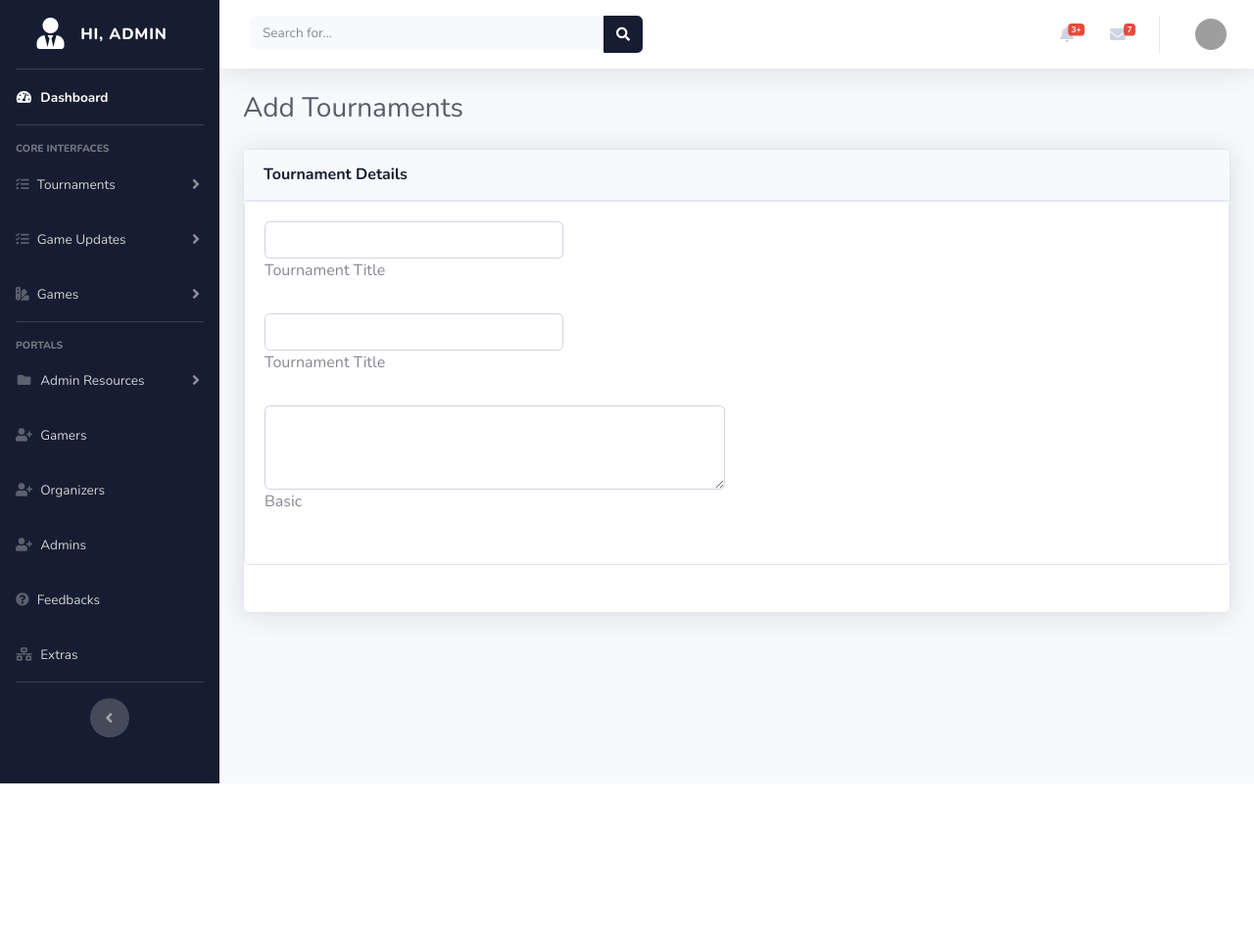
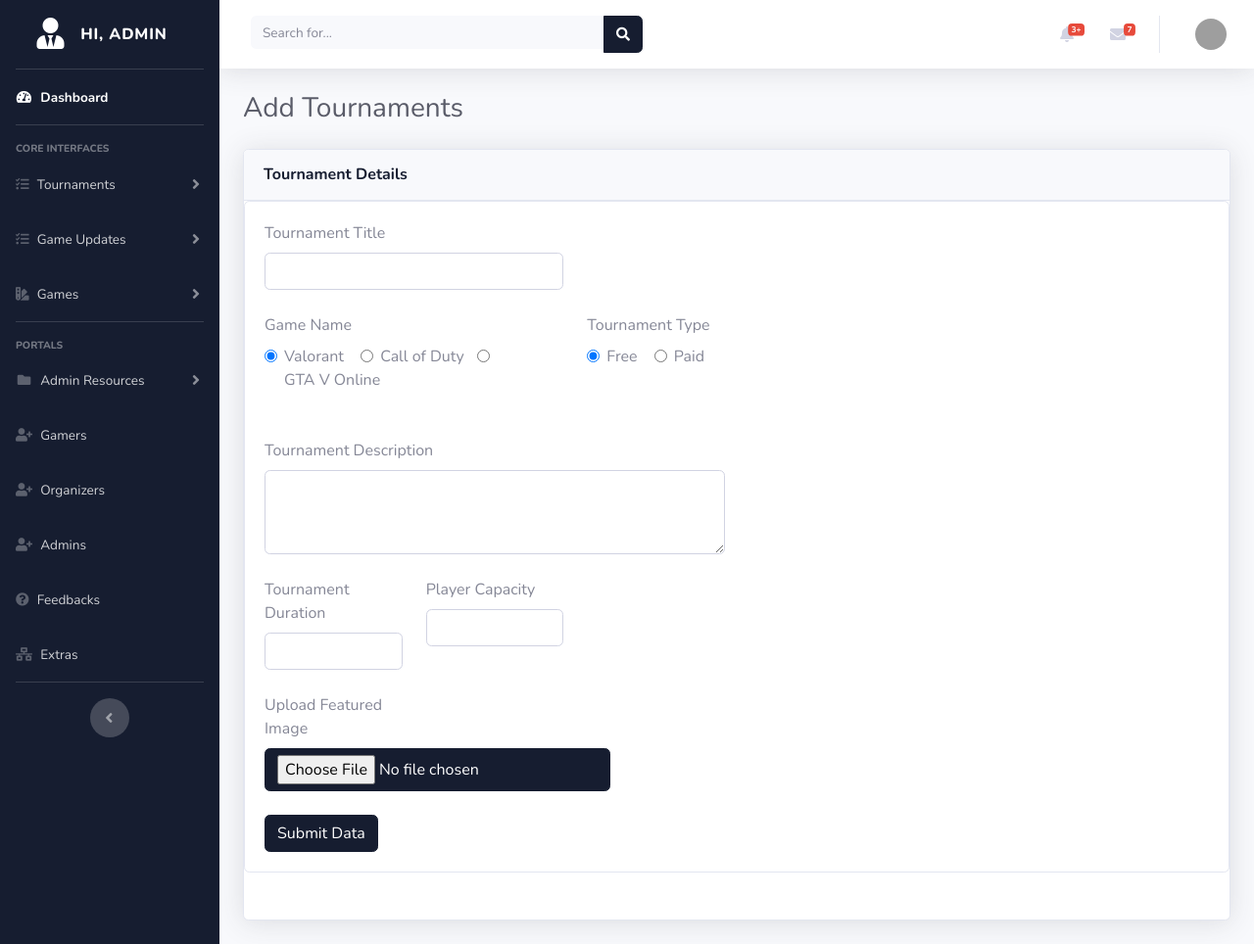
Before and after one commit to tarbiarswat/Cyber-Gaming-World, a PHP site: page /admin/add_tournaments.php in a window 1280 px wide. Shown: the whole page at 98% size. Before the commit the page ends 800 px from the top, so only its background shows below. Run offline with PHP 8.4, Linux system fonts and the light colour scheme; grey boxes are pictures that could not be loaded.

Commit message:
Adding tournaments page from admin modified

```diff
--- a/admin/add_tournaments.php
+++ b/admin/add_tournaments.php
@@ -28,8 +28,8 @@ include('includes/topbar.php');
                                 <div class="col-md-4 mb-4">
 
                                     <div class="md-form md-outline">
+                                    <label for="f2" class="">Tournament Title</label>
                                     <input type="text" id="f2" class="form-control">
-                                    <label for="f2" class="">Tournament Title</label>
                                     </div>
 
                                 </div>
@@ -37,31 +37,100 @@ include('includes/topbar.php');
                             </div>
 
                             <div class="row">
+                                <div class="col-lg-4 col-md-6 mb-4">
+                                <label for="f2" class="">Game Name</label>
+                                    <fieldset class="form-check mb-4">
+                                    <input class="form-check-input" name="group1" type="radio" id="radio1" checked="checked">
+                                    <label class="form-check-label" for="radio1">Valorant &nbsp;&nbsp;&nbsp;&nbsp;&nbsp;&nbsp;&nbsp;</label>
+                                    <input class="form-check-input" name="group1" type="radio" id="radio2">
+                                    <label class="form-check-label" for="radio2">Call of Duty &nbsp;&nbsp;&nbsp;&nbsp;&nbsp;&nbsp;&nbsp;</label>
+                                    <input class="form-check-input" name="group1" type="radio" id="radio3">
+                                    <label class="form-check-label" for="radio3">GTA V Online &nbsp;&nbsp;&nbsp;&nbsp;&nbsp;&nbsp;&nbsp;</label>
+                                    </fieldset>
+                                </div>
 
-                                <div class="col-md-4 mb-4">
+                                <div class="col-lg-4 col-md-6 mb-4">
+                                <label for="f2" class="">Tournament Type</label>
+                                    <fieldset class="form-check mb-4">
+                                    <input class="form-check-input" name="group2" type="radio" id="radio1" checked="checked">
+                                    <label class="form-check-label" for="radio1">Free &nbsp;&nbsp;&nbsp;&nbsp;&nbsp;&nbsp;&nbsp;</label>
+                                    <input class="form-check-input" name="group2" type="radio" id="radio2">
+                                    <label class="form-check-label" for="radio2">Paid &nbsp;&nbsp;&nbsp;&nbsp;&nbsp;&nbsp;&nbsp;</label>
+
+                                    </fieldset>
+                                </div>
+                            </div>
+
+                            <!--
+                            <div class="row">
+                                <div class="col-lg-4 col-md-6 mb-4">
+                                <label for="f2" class="">Tournament Type</label>
+                                    <fieldset class="form-check mb-4">
+                                    <input class="form-check-input" name="group1" type="radio" id="radio1" checked="checked">
+                                    <label class="form-check-label" for="radio1">Free &nbsp;&nbsp;&nbsp;&nbsp;&nbsp;&nbsp;&nbsp;</label>
+                                    <input class="form-check-input" name="group1" type="radio" id="radio2">
+                                    <label class="form-check-label" for="radio2">Paid &nbsp;&nbsp;&nbsp;&nbsp;&nbsp;&nbsp;&nbsp;</label>
+
+                                    </fieldset>
+                                </div>
+                            </div>
+                            -->
+
+
+                            <div class="row text-left">
+
+                                <div class="col-md-6 mb-4">
 
                                     <div class="md-form md-outline">
-                                    <input type="text" id="f2" class="form-control">
-                                    <label for="f2" class="">Tournament Title</label>
+                                    <label for="form101">Tournament Description</label>
+                                    <textarea type="text" id="form101" class="md-textarea form-control" rows="3"></textarea>
+                                    </div>
+
+                                </div>
+
+
+                            </div>
+
+
+                            <div class="row">
+
+                                <div class="col-md-2 mb-4">
+
+                                    <div class="md-form md-outline">
+                                    <label for="f3" class="">Tournament Duration</label>
+                                    <input type="text" id="f3" class="form-control">
+                                    </div>
+
+                                </div>
+
+                                <div class="col-md-2 mb-4">
+
+                                    <div class="md-form md-outline">
+                                    <label for="f3" class="">Player Capacity</label>
+                                    <input type="text" id="f3" class="form-control">
                                     </div>
 
                                 </div>
 
                             </div>
 
-                            <div class="row text-left">
 
-                                <div class="col-md-6 mb-4">
+                            <div class="row">
 
-                                    <div class="md-form md-outline">
-                                    <textarea type="text" id="form101" class="md-textarea form-control" rows="3"></textarea>
-                                    <label for="form101">Basic</label>
-                                    </div>
-
+                                <div class="col-md-2 mb-4">
+                                    <label for="f4" class="">Upload Featured Image</label>
+                                    <input type="file" class="btn btn-primary" data-toggle="modal">
                                 </div>
 
+                            </div>
 
-                            </div>
+                            <button type="button" class="btn btn-primary" data-toggle="modal" data-target="#addadminprofile">
+                            Submit Data
+                            </button>
+
+
+
+
 
                         </div>
 
```
